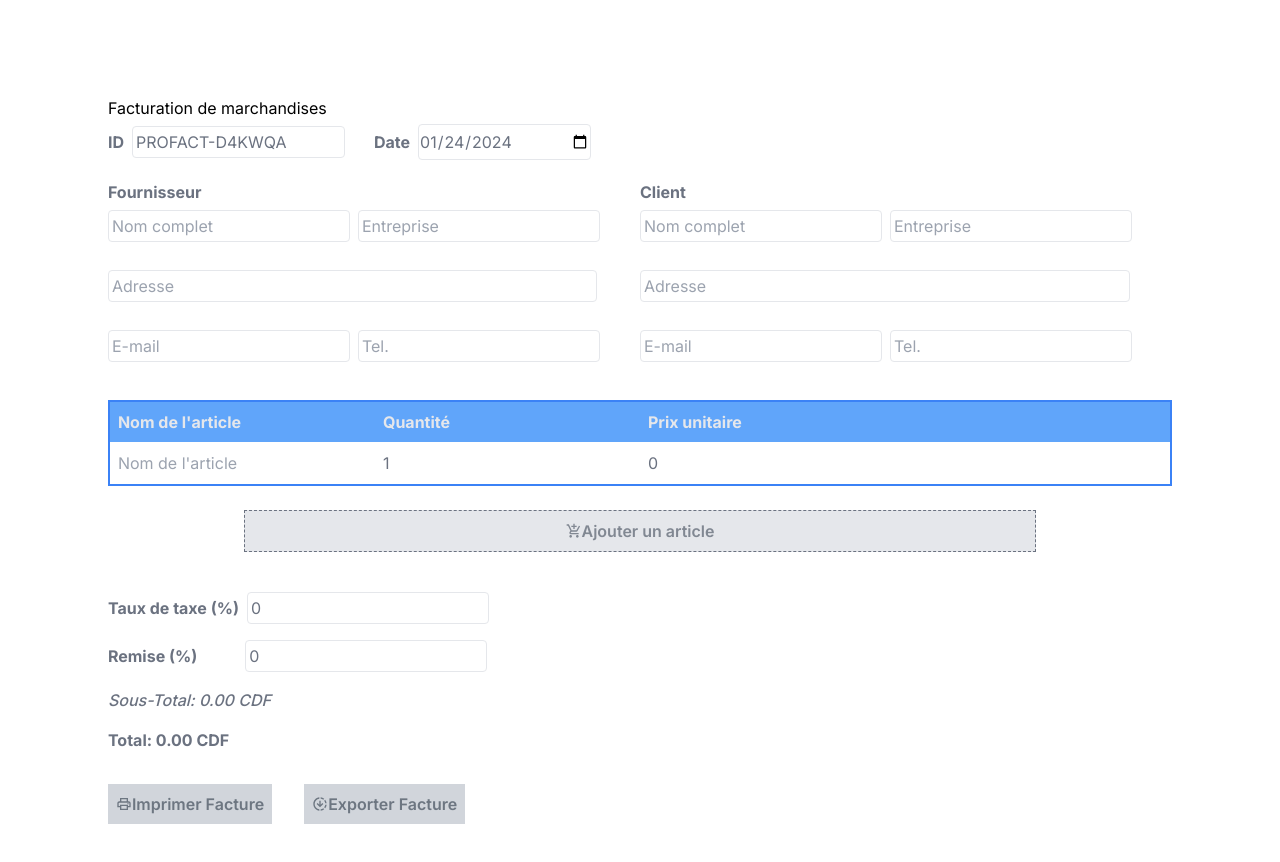
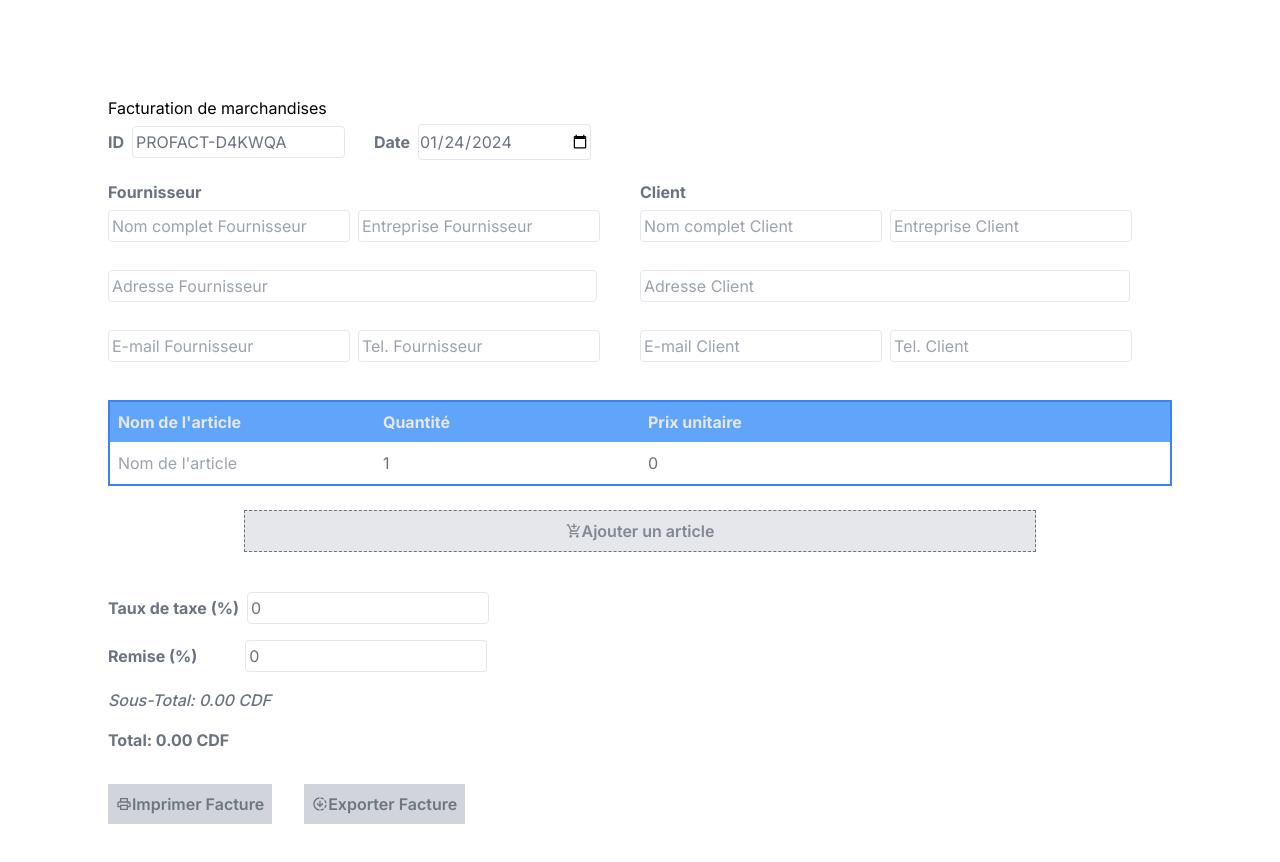
Before and after one commit to creytas/stock-management, a Next.js app: page / in a window 1280 px wide. Shown: the top 862 px of the page. Built offline with nearby package versions, Linux system fonts and the light colour scheme.

Commit message:
feat: get data from invoice detail form

```diff
--- a/src/components/InvoiceForm.jsx
+++ b/src/components/InvoiceForm.jsx
@@ -13,15 +13,30 @@ import { InvoiceDetail } from "./form/InvoiceDetail";
 // import html2pdf from "html2pdf.js";
 
 const InvoiceForm = () => {
+  const initialCustomerState = {
+    name: "",
+    company: "",
+    adress: "",
+    tel: "",
+    email: "",
+  };
+  const initialSupplierState = {
+    name: "",
+    company: "",
+    adress: "",
+    tel: "",
+    email: "",
+  };
+  const initialArticleState = { name: "", quantity: 1, price: 0 };
+
   const generateInvoiceId = () => {
     const prefix = "PROFACT-";
     const randomPart = Math.random().toString(36).substr(2, 6).toUpperCase(); // Génère une chaîne aléatoire de 6 caractères
     return prefix + randomPart;
   };
+  const [invoiceId, setInvoiceId] = useState(generateInvoiceId());
 
-  const [invoiceId, setInvoiceId] = useState(generateInvoiceId());
   const today = new Date();
-
   const formatDate = (date) => {
     const year = date.getFullYear();
     const month = String(date.getMonth() + 1).padStart(2, "0");
@@ -30,7 +45,9 @@ const InvoiceForm = () => {
   };
   const [dateTime, setDateTime] = useState(today);
   const [invoiceDate, setInvoiceDate] = useState(formatDate(today));
-  const initialArticleState = { name: "", quantity: 1, price: 0 };
+
+  const [supplier, setSupplier] = useState([initialSupplierState]);
+  const [customer, setCustomer] = useState([initialCustomerState]);
   const [articles, setArticles] = useState([initialArticleState]);
   const [taxRate, setTaxRate] = useState(0);
   const [discount, setDiscount] = useState(0);
@@ -42,6 +59,8 @@ const InvoiceForm = () => {
     const invoiceData = {
       invoiceDate: dateTime,
       invoiceId,
+      supplier,
+      customer,
       articles,
       taxRate,
       discount,
@@ -61,6 +80,8 @@ const InvoiceForm = () => {
       {
         invoiceDate: dateTime,
         invoiceId,
+        supplier,
+        customer,
         articles,
         taxRate,
         discount,
@@ -76,6 +97,8 @@ const InvoiceForm = () => {
     worksheet.columns = [
       { header: "Date", key: "invoiceDate", width: 20 },
       { header: "Invoice Id", key: "invoiceId", width: 20 },
+      { header: "Fournisseur", key: "supplier", width: 40 },
+      { header: "Client", key: "customer", width: 40 },
       { header: "Articles", key: "articles", width: 40 },
       { header: "Tax Rate", key: "taxRate", width: 15 },
       { header: "Discount", key: "discount", width: 15 },
@@ -156,6 +179,8 @@ const InvoiceForm = () => {
     setInvoiceDate(formatDate(today));
     setDateTime(today);
     setArticles([initialArticleState]);
+    setCustomer([initialCustomerState]);
+    setSupplier([initialSupplierState]);
     setTaxRate(0);
     setDiscount(0);
     setDeleteButtonHidden(true);
@@ -199,8 +224,18 @@ const InvoiceForm = () => {
           </div>
         </div>
         <div className="flex">
-          <InvoiceDetail involved="Fournisseur" />
-          <InvoiceDetail involved="Client" />
+          <InvoiceDetail
+            involved="Fournisseur"
+            data={supplier}
+            setData={setSupplier}
+            setPrintButtonDisabled={setPrintButtonDisabled}
+          />
+          <InvoiceDetail
+            involved="Client"
+            data={customer}
+            setData={setCustomer}
+            setPrintButtonDisabled={setPrintButtonDisabled}
+          />
         </div>
         <div className="grid grid-cols-4 gap-4 p-2 border-x-2 border-t-2 border-blue-500 bg-blue-400 text-gray-200">
           <label className="font-bold">Nom de l'article</label>
--- a/src/components/form/InvoiceDetail.jsx
+++ b/src/components/form/InvoiceDetail.jsx
@@ -1,42 +1,78 @@
-import React from "react";
+import React, { useEffect } from "react";
 
-export const InvoiceDetail = ({ involved, setData }) => {
-  return (
-    <div className="w-1/2">
+export const InvoiceDetail = ({ involved, data, setData, setPrintButtonDisabled }) => {
+  const handleInvolvedChange = (index, field, value) => {
+    const updatedInvolved = [...data];
+    updatedInvolved[index][field] = value;
+    setData(updatedInvolved);
+    const isAnyInvolvedNameEmpty = updatedInvolved.some(
+      (involved) => involved.name.trim() === ""
+    );
+    setPrintButtonDisabled(isAnyInvolvedNameEmpty);
+  };
+  useEffect(() => {
+    // Mettre à jour la validation du bouton d'impression
+    const isAnyInvolvedNameEmpty = data.some(
+      (involved) => involved.name.trim() === ""
+    );
+    setPrintButtonDisabled(isAnyInvolvedNameEmpty);
+  }, [data]);
+
+  return data.map((involvedData, index) => (
+    <div key={index} className="w-1/2">
       <label className="font-bold">{involved}</label>
       <div className="grid grid-cols-1 gap-4 mb-8">
         <div className="h-[44px] flex items-center space-x-2">
           <input
             type="text"
-            placeholder="Nom complet"
+            value={involvedData.name}
+            onChange={(e) =>
+              handleInvolvedChange(index, "name", e.target.value)
+            }
+            placeholder={`Nom complet ${involved}`}
+            required
             className="outline-none border rounded p-[3px]"
           />
           <input
             type="text"
-            placeholder="Entreprise"
+            value={involvedData.company}
+            onChange={(e) =>
+              handleInvolvedChange(index, "company", e.target.value)
+            }
+            placeholder={`Entreprise ${involved}`}
             className="outline-none border rounded p-[3px]"
           />
         </div>
         <div className="h-[44px] flex items-center space-x-2">
           <input
             type="text"
-            placeholder="Adresse"
+            value={involvedData.adress}
+            onChange={(e) =>
+              handleInvolvedChange(index, "adress", e.target.value)
+            }
+            placeholder={`Adresse ${involved}`}
             className="w-[92%] outline-none border rounded p-[3px]"
           />
         </div>
         <div className="h-[44px] flex items-center space-x-2">
           <input
             type="email"
-            placeholder="E-mail"
+            value={involvedData.email}
+            onChange={(e) =>
+              handleInvolvedChange(index, "email", e.target.value)
+            }
+            placeholder={`E-mail ${involved}`}
             className="outline-none border rounded p-[3px]"
           />
           <input
             type="tel"
-            placeholder="Tel."
+            value={involvedData.tel}
+            onChange={(e) => handleInvolvedChange(index, "tel", e.target.value)}
+            placeholder={`Tel. ${involved}`}
             className="outline-none border rounded p-[3px]"
           />
         </div>
       </div>
     </div>
-  );
+  ));
 };
--- a/src/utils/functions.js
+++ b/src/utils/functions.js
@@ -13,6 +13,8 @@ const exportToXLSX = (data, title) => {
   worksheet.columns = [
     { header: "Date", key: "invoiceDate", width: 20 },
     { header: "Invoice Id", key: "invoiceId", width: 20 },
+    { header: "Fournisseur", key: "supplier", width: 40 },
+    { header: "Client", key: "customer", width: 40 },
     { header: "Articles", key: "articles", width: 40 },
     { header: "Tax Rate", key: "taxRate", width: 15 },
     { header: "Discount", key: "discount", width: 15 },
```
